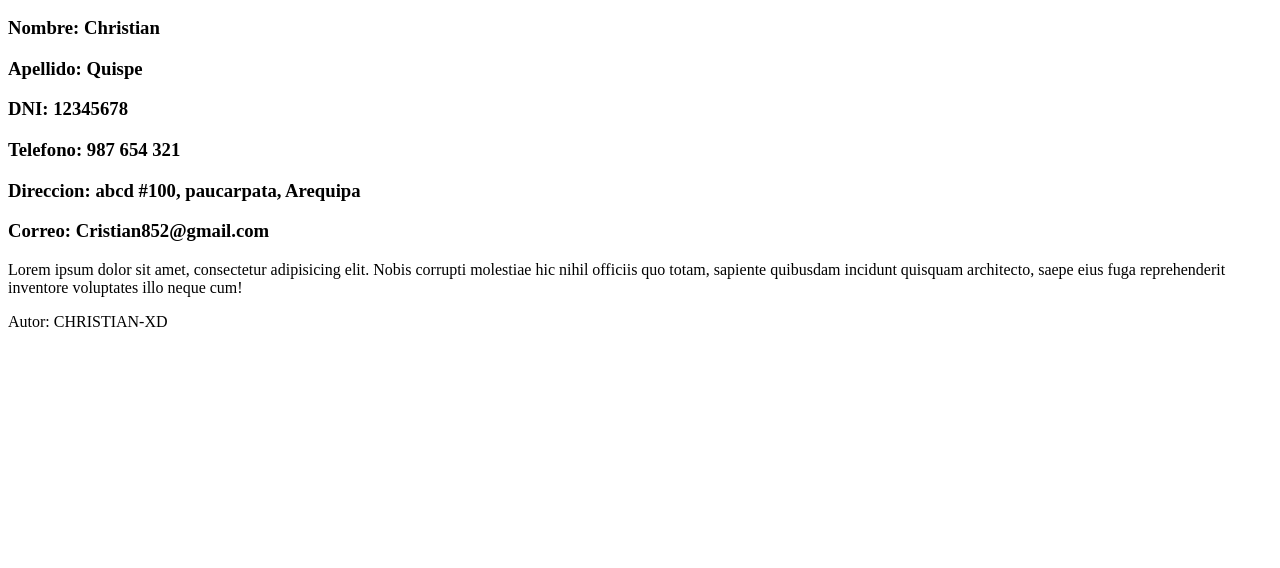
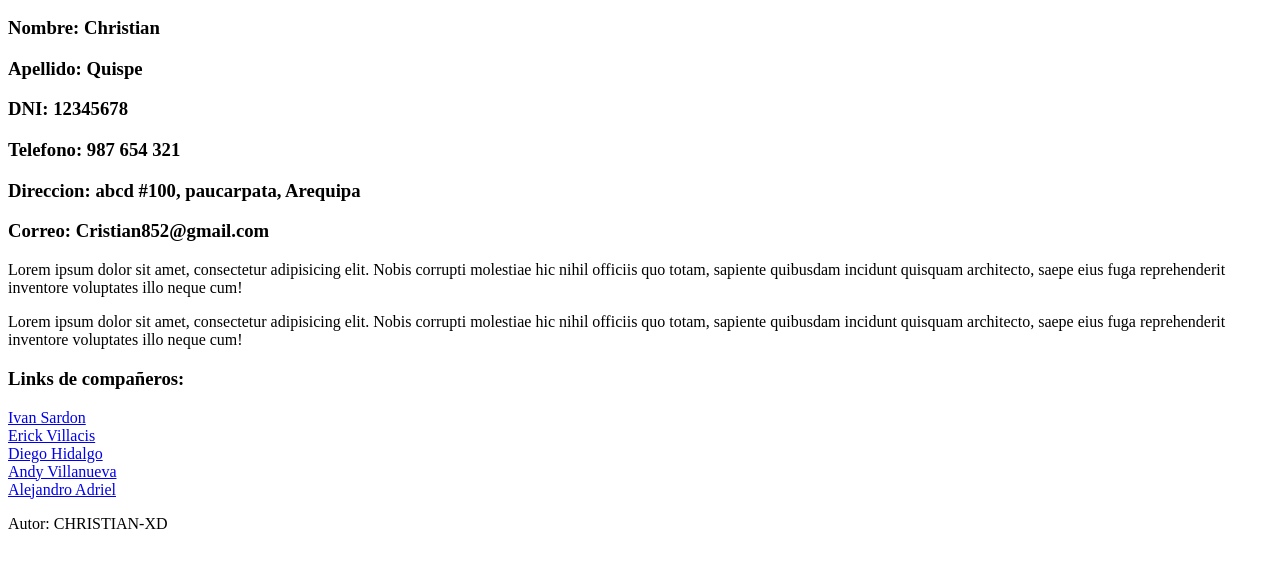
Before and after one commit to ChristianBrandon97/ChristianBrandon97.github.io, a plain HTML site: page index.html in a window 1280 px wide. Shown: the part 110-678 px from the top of the page. Drawn offline with Linux system fonts and the light colour scheme.

Commit message:
Update index.html

```diff
--- a/index.html
+++ b/index.html
@@ -26,6 +26,18 @@
                    Nobis corrupti molestiae hic nihil officiis quo totam,
                    sapiente quibusdam incidunt quisquam architecto,
                    saepe eius fuga reprehenderit inventore voluptates illo neque cum!</p>
+
+                <p>Lorem ipsum dolor sit amet, consectetur adipisicing elit.
+                    Nobis corrupti molestiae hic nihil officiis quo totam,
+                    sapiente quibusdam incidunt quisquam architecto,
+                    saepe eius fuga reprehenderit inventore voluptates illo neque cum!</p>
+
+                <h3>Links de compañeros: </h3>
+                <a href='https://mativan15.github.io/mativan15/ '>Ivan Sardon<a></a><br />
+                <a href='https://ericko0o.github.io/Ericko0o/'>Erick Villacis<a></a><br />
+                <a href='https://diegoalejandrohidalgomachaca.000webhostapp.com/'>Diego Hidalgo<a></a><br />
+                <a href='https://andyvillanueva24.github.io/Andy-Villanueva/'>Andy Villanueva<a></a><br />
+                <a href='alejandroadriel.github.io'>Alejandro Adriel<a></a><br />
             </section>
         </article>
         <aside>
```
